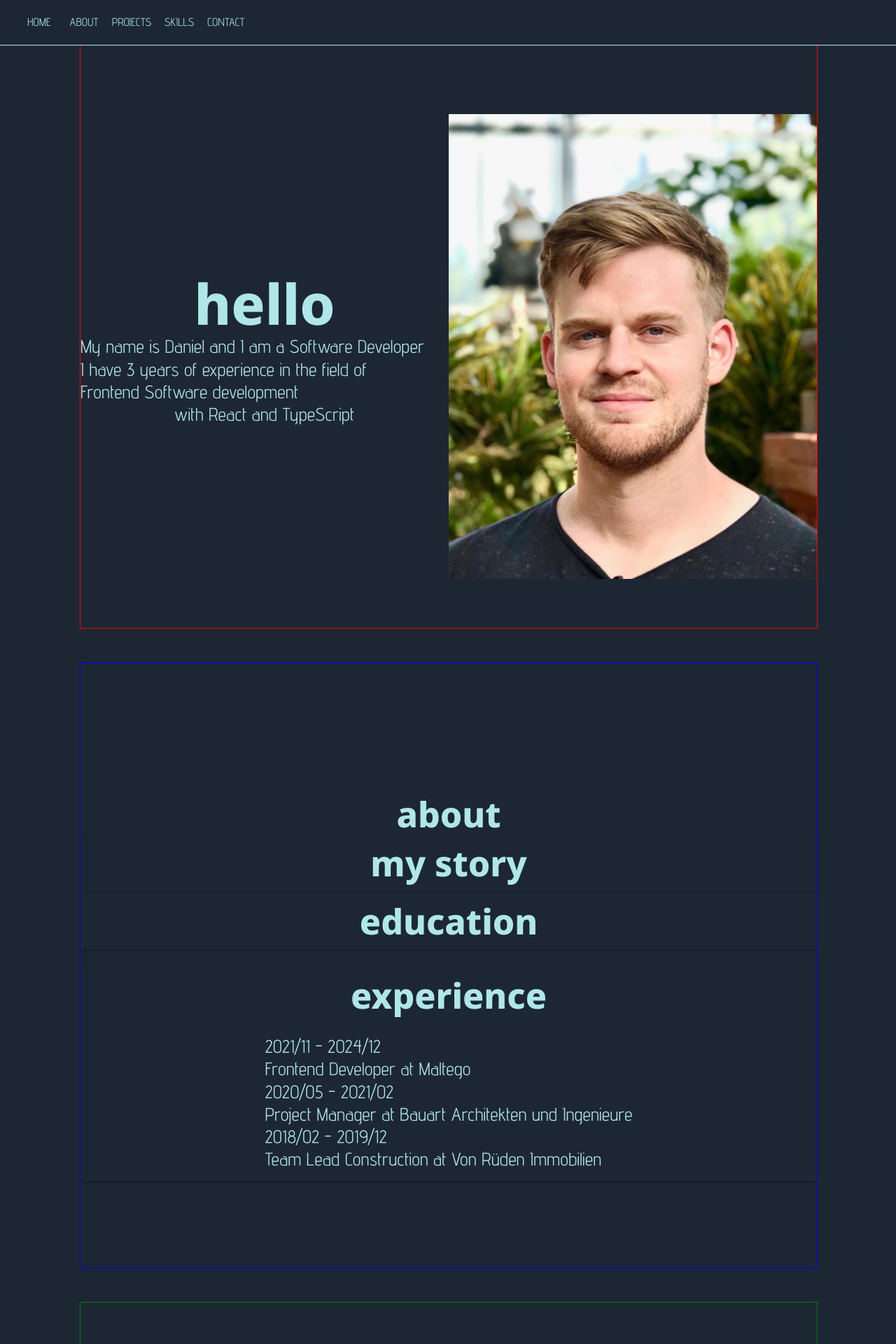
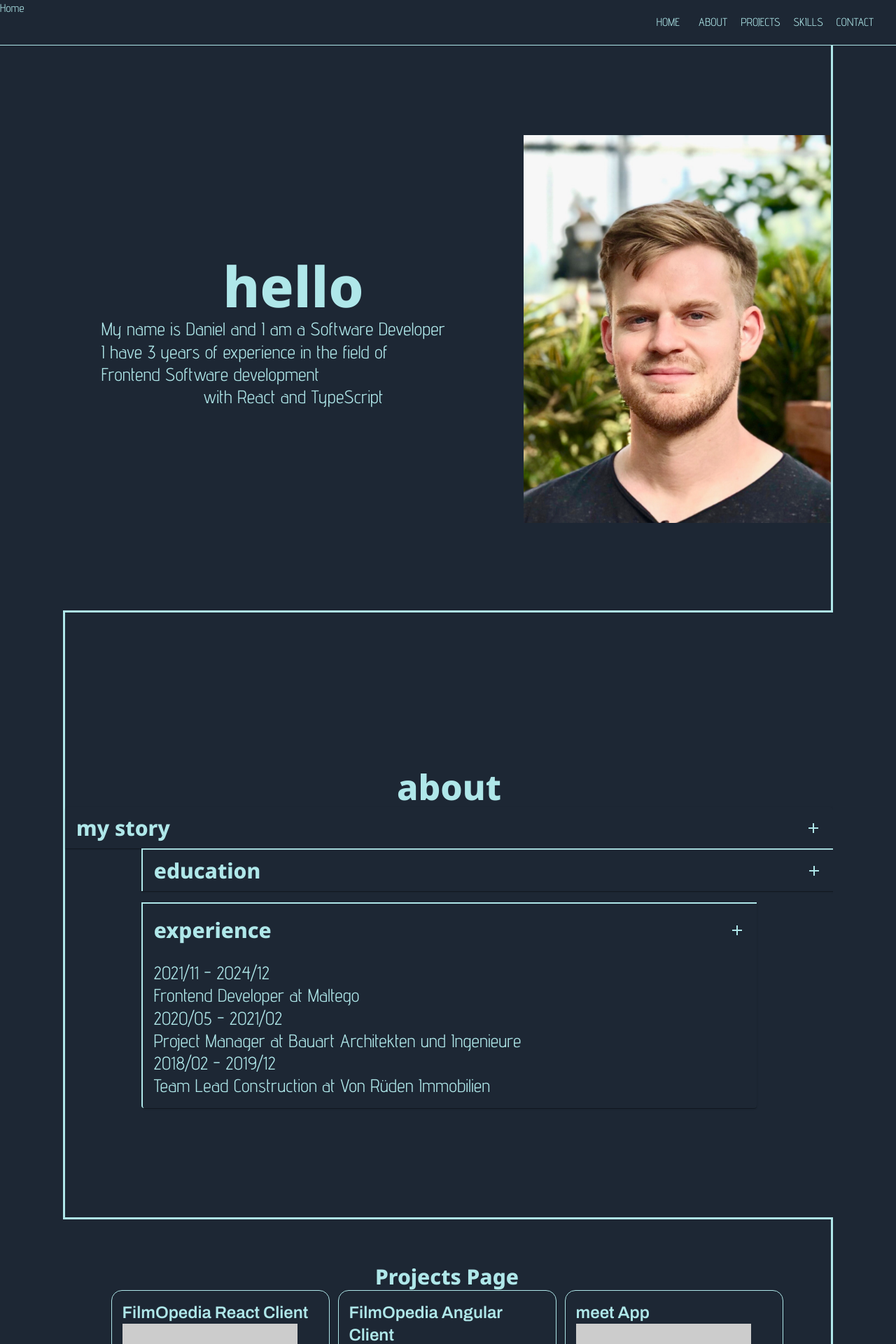
Before and after one commit to danielvonboros/portfolio, a React (Vite) app: page / in a window 1280 px wide. Shown: the top 1920 px of the page at 70% size. Built offline with nearby package versions, Linux system fonts and the light colour scheme; a web font is replaced by a local one.

Commit message:
feat: add styling for borders on page

```diff
--- a/package.json
+++ b/package.json
@@ -12,6 +12,7 @@
   "dependencies": {
     "@emotion/react": "^11.13.3",
     "@emotion/styled": "^11.13.0",
+    "@mui/icons-material": "^6.4.2",
     "@mui/material": "^6.1.6",
     "react": "^18.3.1",
     "react-dom": "^18.3.1"
--- a/src/App.css
+++ b/src/App.css
@@ -1,5 +1,11 @@
 /* import fonts */
 @import url('https://fonts.googleapis.com/css2?family=Advent+Pro:ital,wght@0,100..900;1,100..900&family=Chelsea+Market:ital,wght@0,100..900;1,100..900&family=Noto+Sans:ital,wght@0,100..900;1,100..900&family=Archivo:ital,wght@0,100..900;1,100..900&display=swap');
+
+html {
+    -webkit-box-sizing: border-box;
+    -moz-box-sizing: border-box;
+    box-sizing: border-box;
+}
 
 body {
     background-color: #1D2734;
--- a/src/App.tsx
+++ b/src/App.tsx
@@ -9,6 +9,7 @@ import {
   Box,
   Button,
   Container,
+  Stack,
   Toolbar,
   Typography,
 } from "@mui/material";
@@ -68,8 +69,15 @@ const App = () => {
         <AppBar
           position="fixed"
           elevation={0}
-          sx={{ borderBottom: "solid 1px #AFE7E9" }}
+          sx={{
+            borderBottom: "solid 1px #AFE7E9",
+            display: "flex",
+            flexDirection: "row",
+            justifyContent: "space-between",
+          }}
         >
+          <Typography>Home</Typography>
+          <Stack direction="row">
             <Toolbar>
               {sections.map((section, index) => (
                 <Button
@@ -81,7 +89,9 @@ const App = () => {
                 </Button>
               ))}
             </Toolbar>
+          </Stack>
         </AppBar>
+
         <Container
           maxWidth={false}
           sx={{
@@ -108,7 +118,7 @@ const App = () => {
               <Box
                 key={section}
                 ref={sectionRefs.current[index]}
-                sx={{ flexGrow: 1, p: 3 }}
+                sx={{ flexGrow: 1, p: 0 }}
               >
                 {section === "Home" && <Home />}
                 {section === "About" && <About />}
--- a/src/about/About.tsx
+++ b/src/about/About.tsx
@@ -1,11 +1,13 @@
 import {
   Accordion,
   AccordionDetails,
-  AccordionSummary,
   Box,
   Typography,
+  AccordionSummary,
 } from "@mui/material";
+import AddIcon from "@mui/icons-material/Add";
 import React, { useState } from "react";
+import { theme } from "../assets/theme";
 
 const About = () => {
   const [expanded, setExpanded] = useState<string | false>("experience");
@@ -14,22 +16,15 @@ const About = () => {
       setExpanded(isExpanded ? panel : false);
     };
 
-  const accordionStyle = {
-    width: "100%",
-    display: "flex",
-    flexDirection: "column",
-    alignItems: "center",
-    backgroundColor: "primary.main",
-  };
-
   return (
     <>
       <Box
         sx={{
           pt: 8,
           minHeight: "100vh",
-          width: "100%",
-          border: "1px solid blue",
+          width: "calc(100% - 3px)",
+          borderLeft: `3px solid ${theme.palette.secondary.main}`,
+          borderBottom: `3px solid ${theme.palette.secondary.main}`,
           display: "flex",
           flexDirection: "column",
           alignItems: "center",
@@ -39,16 +34,25 @@ const About = () => {
         <Typography variant={"h3"} color="text.primary" sx={{ fontSize: 50 }}>
           about
         </Typography>
+
         <Accordion
-          sx={accordionStyle}
+          sx={{
+            display: "flex",
+            flexDirection: "column",
+            backgroundColor: "primary.main",
+            width: "100%",
+            marginLeft: 0,
+          }}
           expanded={expanded === "story"}
           onChange={handleChange("story")}
         >
-          <AccordionSummary>
+          <AccordionSummary
+            expandIcon={<AddIcon sx={{ color: "secondary.main" }} />}
+          >
             <Typography
               variant={"h3"}
               color="text.primary"
-              sx={{ fontSize: 50 }}
+              // sx={{ fontSize: 50 }}
             >
               my story
             </Typography>
@@ -82,15 +86,26 @@ const About = () => {
           </AccordionDetails>
         </Accordion>
         <Accordion
-          sx={accordionStyle}
+          sx={{
+            display: "flex",
+            flexDirection: "column",
+            backgroundColor: "primary.main",
+            minWidth: "90%",
+            marginLeft: "10%",
+            borderTop: `2px solid ${theme.palette.secondary.main}`,
+            borderLeft: `2px solid ${theme.palette.secondary.main}`,
+            borderBottom: 0,
+          }}
           expanded={expanded === "education"}
           onChange={handleChange("education")}
         >
-          <AccordionSummary>
+          <AccordionSummary
+            expandIcon={<AddIcon sx={{ color: "secondary.main" }} />}
+          >
             <Typography
               variant={"h3"}
               color="text.primary"
-              sx={{ fontSize: 50 }}
+              // sx={{ fontSize: 50 }}
             >
               education
             </Typography>
@@ -111,15 +126,26 @@ const About = () => {
           </AccordionDetails>
         </Accordion>
         <Accordion
-          sx={accordionStyle}
+          sx={{
+            display: "flex",
+            flexDirection: "column",
+            backgroundColor: "primary.main",
+            minWidth: "80%",
+            marginLeft: "20%",
+            borderTop: `2px solid ${theme.palette.secondary.main}`,
+            borderLeft: `2px solid ${theme.palette.secondary.main}`,
+            borderBottom: 0,
+          }}
           expanded={expanded === "experience"}
           onChange={handleChange("experience")}
         >
-          <AccordionSummary>
+          <AccordionSummary
+            expandIcon={<AddIcon sx={{ color: "secondary.main" }} />}
+          >
             <Typography
               variant={"h3"}
               color="text.primary"
-              sx={{ fontSize: 50 }}
+              // sx={{ fontSize: 50 }}
             >
               experience
             </Typography>
--- a/src/contact/Contact.tsx
+++ b/src/contact/Contact.tsx
@@ -1,4 +1,5 @@
 import { Box, Typography } from "@mui/material";
+import { theme } from "../assets/theme";
 
 const Contact = () => (
   <>
@@ -6,8 +7,8 @@ const Contact = () => (
       sx={{
         pt: 8,
         minHeight: "100vh",
-        width: "100%",
-        border: "1px solid purple",
+        width: "calc(100% - 3px)",
+        borderRight: `3px solid ${theme.palette.secondary.main}`,
         display: "flex",
         flexDirection: "column",
         alignItems: "center",
--- a/src/home/Home.tsx
+++ b/src/home/Home.tsx
@@ -1,14 +1,18 @@
-import { Box, TextField, Typography } from "@mui/material";
+import { StayPrimaryPortraitOutlined } from "@mui/icons-material";
+import { Box, Typography } from "@mui/material";
+import { theme } from "../assets/theme";
 
 const Home = () => (
   <>
     <Box
       sx={{
+        minHeight: "100vh",
+        p: 0,
         pt: 8,
-        minHeight: "100vh",
         // calc 100vh - heightAppBar
-        width: "100%",
-        border: "1px solid red",
+        width: "calc(100% - 3px)",
+        borderRight: `3px solid ${theme.palette.secondary.main}`,
+        borderBottom: `3px solid ${theme.palette.secondary.main}`,
         display: "flex",
         flexDirection: "row",
         alignItems: "center",
@@ -45,7 +49,7 @@ const Home = () => (
           with React and TypeScript
         </Typography>
       </Box>
-      <Box sx={{ width: "50%" }}>
+      <Box sx={{ maxWidth: "40%" }}>
         <img
           src="IMG_0584.jpeg"
           alt="Daniel"
--- a/src/projects/ProjectCard.tsx
+++ b/src/projects/ProjectCard.tsx
@@ -2,7 +2,10 @@ import { Box, Link, Paper, Typography } from "@mui/material";
 import { styled } from "@mui/material/styles";
 import { projectData } from "./projectData";
 
-const ProjectCardItem = styled(Paper)(({ theme }) => ({
+const ProjectCardItem = styled(Paper, {
+  shouldForwardProp: (prop) =>
+    prop !== "hoverBackgroundColor" && prop !== "hoverColor",
+})(({ theme, hoverBackgroundColor, hoverColor }) => ({
   elevation: 0,
   minHeight: "350px",
   width: "280px",
@@ -12,14 +15,24 @@ const ProjectCardItem = styled(Paper)(({ theme }) => ({
   border: `1px solid ${theme.palette.secondary.main}`,
   borderRadius: "15px",
   "&:hover": {
-    elevation: 3,
+    backgroundColor: hoverBackgroundColor || theme.palette.secondary.main,
+    color: hoverColor || theme.palette.primary.main,
   },
 }));
 
-const ProjectCard = () => {
+const ProjectCard = ({ props }) => {
   if (projectData) {
     return projectData.map((project) => (
-      <ProjectCardItem key={project.id}>
+      <ProjectCardItem
+        {...props}
+        key={project.id}
+        sx={{
+          "&:hover": {
+            boxShadow: 20,
+            cursor: "pointer",
+          },
+        }}
+      >
         <Typography variant="h5" fontWeight={600}>
           {project.title}
         </Typography>
--- a/src/projects/Projects.tsx
+++ b/src/projects/Projects.tsx
@@ -1,5 +1,6 @@
 import { Box, Grid2, Typography } from "@mui/material";
 import ProjectCard from "./ProjectCard";
+import { theme } from "../assets/theme";
 
 const Projects = () => (
   <>
@@ -7,8 +8,9 @@ const Projects = () => (
       sx={{
         pt: 8,
         minHeight: "100vh",
-        width: "100%",
-        border: "1px solid green",
+        width: "calc(100% - 3px)",
+        borderRight: `3px solid ${theme.palette.secondary.main}`,
+        borderBottom: `3px solid ${theme.palette.secondary.main}`,
         display: "flex",
         alignItems: "center",
         justifyContent: "center",
--- a/src/skills/Skills.tsx
+++ b/src/skills/Skills.tsx
@@ -1,6 +1,7 @@
 import { Box, Grid2, Typography } from "@mui/material";
 import SkillsCard, { Skill } from "./SkillsCard";
 import { skillsList } from "./skillsList";
+import { theme } from "../assets/theme";
 
 const Skills = () => (
   <>
@@ -9,7 +10,8 @@ const Skills = () => (
         pt: 8,
         minHeight: "100vh",
         width: "100%",
-        border: "1px solid yellow",
+        borderLeft: `3px solid ${theme.palette.secondary.main}`,
+        borderBottom: `3px solid ${theme.palette.secondary.main}`,
         display: "flex",
         flexDirection: "column",
         alignItems: "center",
```
Also changed, not shown: 1 other file (tests, documents, lock files or other folders). Lines whose indentation alone changed are shown as unchanged.
